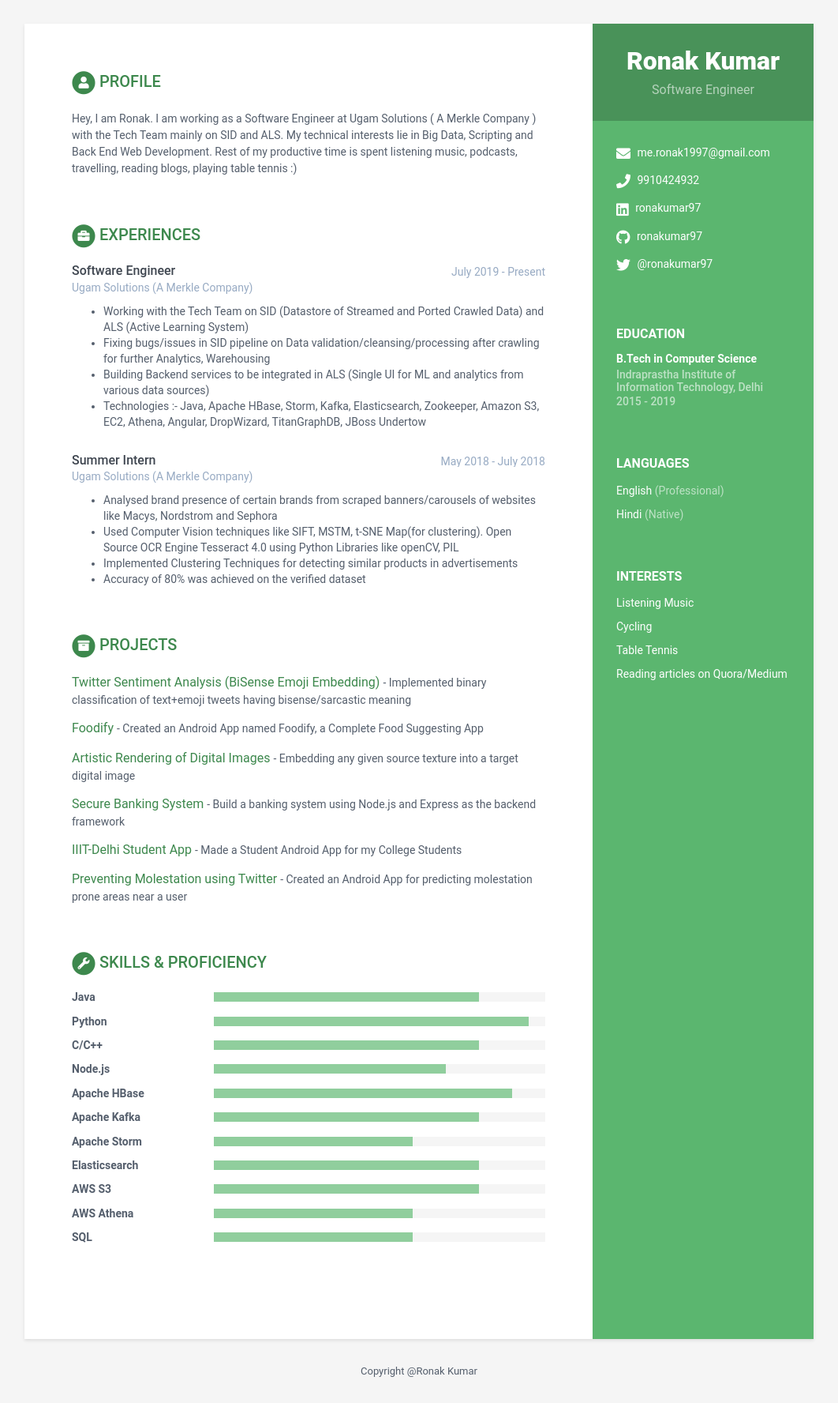
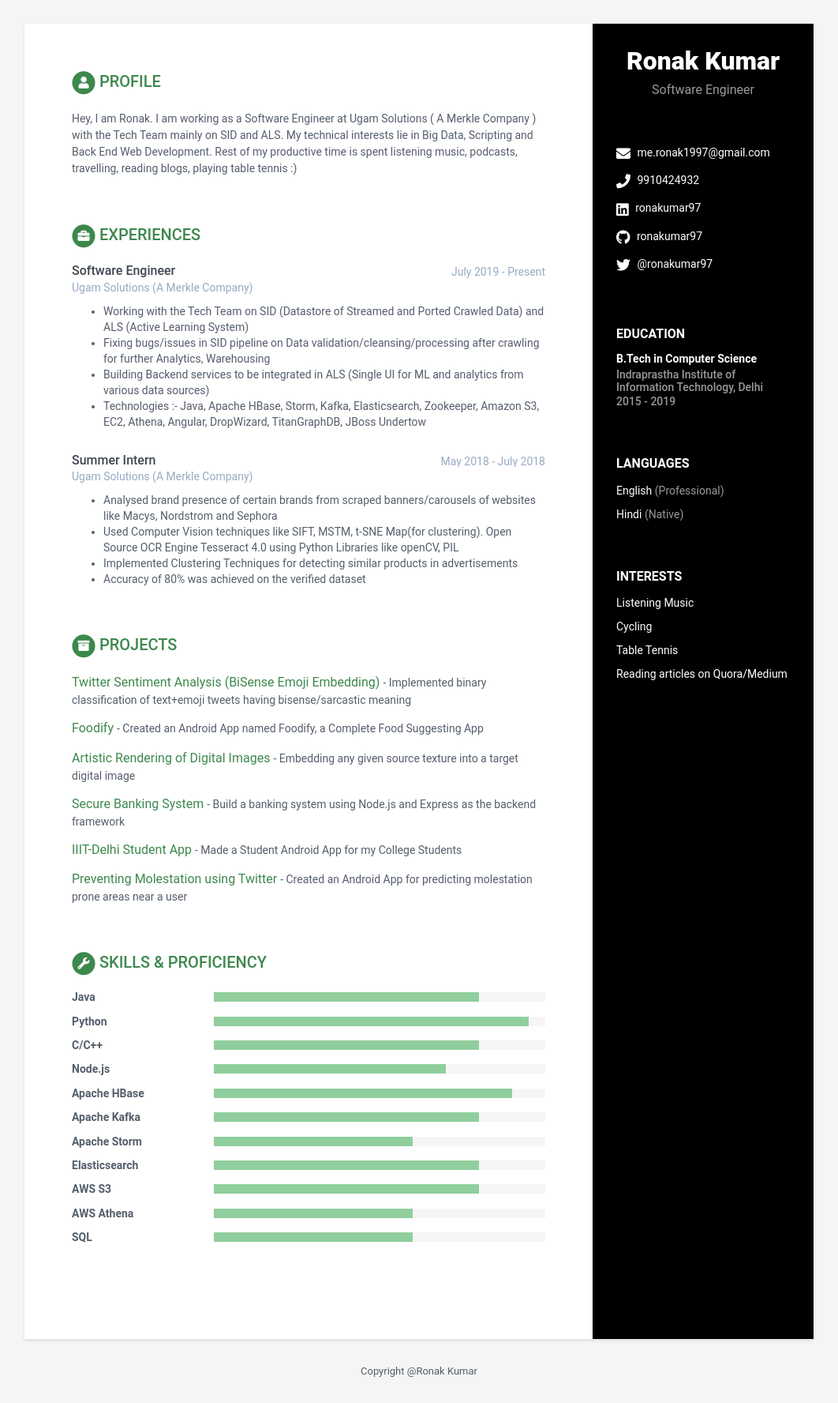
Before and after one commit to ronakumar97/ronakumar97.github.io, a Jekyll site: the page built from index.html, in a window 1280 px wide. Shown: the whole page at 79% size, without its empty margins (109-1171 px from the left). Built offline with Jekyll 4.4.1, drawn with Linux system fonts in a browser that asks for light colours.

Commit message:
CV Website

```diff
--- a/_sass/_base.scss
+++ b/_sass/_base.scss
@@ -29,7 +29,7 @@ p {
 }
 
 .wrapper {
-    background:$theme-color;
+    background:#000000;
     max-width: 1000px;
     margin: 0 auto;
     position: relative;
@@ -37,7 +37,7 @@ p {
 }
 
 .sidebar-wrapper {
-    background: $theme-color;
+    background: #000000;
     position: absolute;
     right: 0;
     width: 280px;
```
